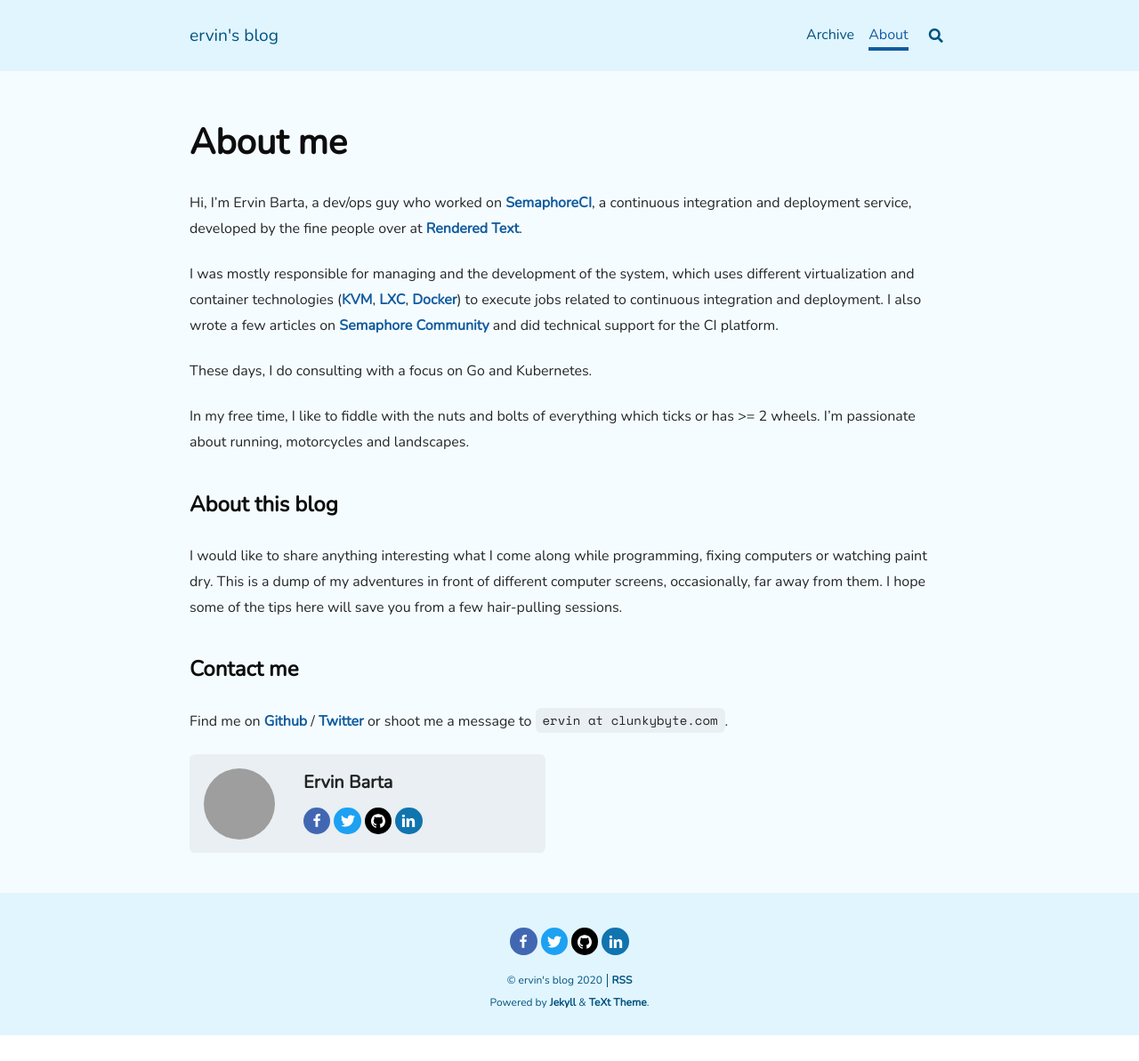
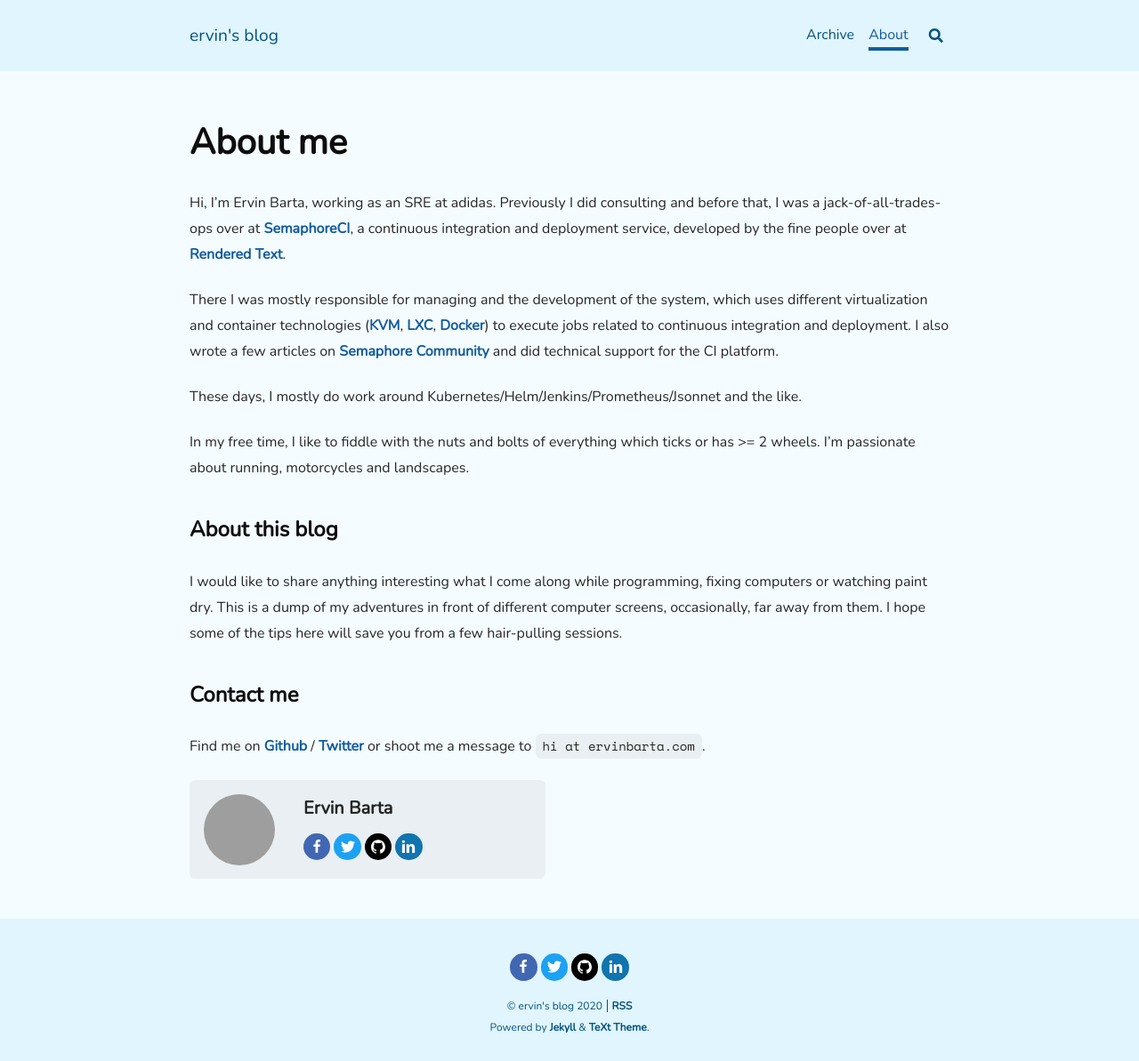
Before and after one commit to ervinb/ervinb.github.io, a Jekyll site: the page built from about.md, in a window 1280 px wide. Shown: the whole page at 89% size. Built offline with Jekyll 4.4.1, drawn with Linux system fonts in a browser that asks for light colours; nearby versions of some CDN libraries; before the commit the page ends 1164 px from its top, so only the background shows below that; grey boxes are pictures that could not be loaded.

Commit message:
Update about

```diff
--- a/about.md
+++ b/about.md
@@ -3,17 +3,18 @@ layout: article
 title: About me
 ---
 
-Hi, I'm Ervin Barta, a dev/ops guy who worked on [SemaphoreCI][semaphore], a continuous
+Hi, I'm Ervin Barta, working as an SRE at adidas. Previously I did consulting and before that,
+I was a jack-of-all-trades-ops over at [SemaphoreCI][semaphore], a continuous
 integration and deployment service, developed by the fine people over at
 [Rendered Text][rt].
 
-I was mostly responsible for managing and the development of the system, which uses
+There I was mostly responsible for managing and the development of the system, which uses
 different virtualization and container technologies ([KVM][kvm], [LXC][lxc],
 [Docker][docker]) to execute jobs related to continuous integration and deployment.
 I also wrote a few articles on [Semaphore Community][semaphore-community] and did
 technical support for the CI platform.
 
-These days, I do consulting with a focus on Go and Kubernetes.
+These days, I mostly do work around Kubernetes/Helm/Jenkins/Prometheus/Jsonnet and the like.
 
 In my free time, I like to fiddle with the nuts and bolts of everything which
 ticks or has >= 2 wheels. I'm passionate about running, motorcycles and
@@ -29,7 +30,7 @@ some of the tips here will save you from a few hair-pulling sessions.
 ### Contact me
 
 Find me on [Github][github] / [Twitter][Twitter] or shoot me a message to
-`ervin at clunkybyte.com`.
+`hi at ervinbarta.com`.
 
 [semaphore]: https://semaphoreci.com
 [rt]:http://renderedtext.com/
```
